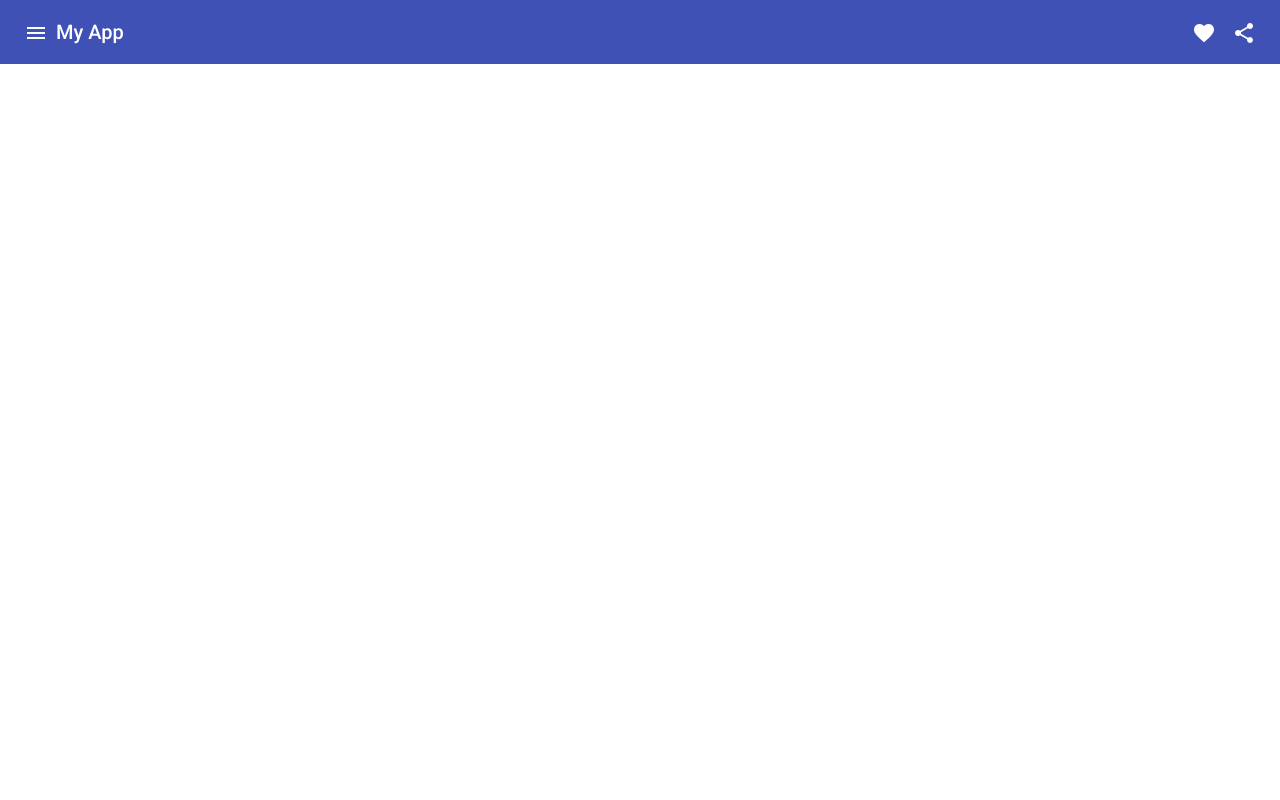
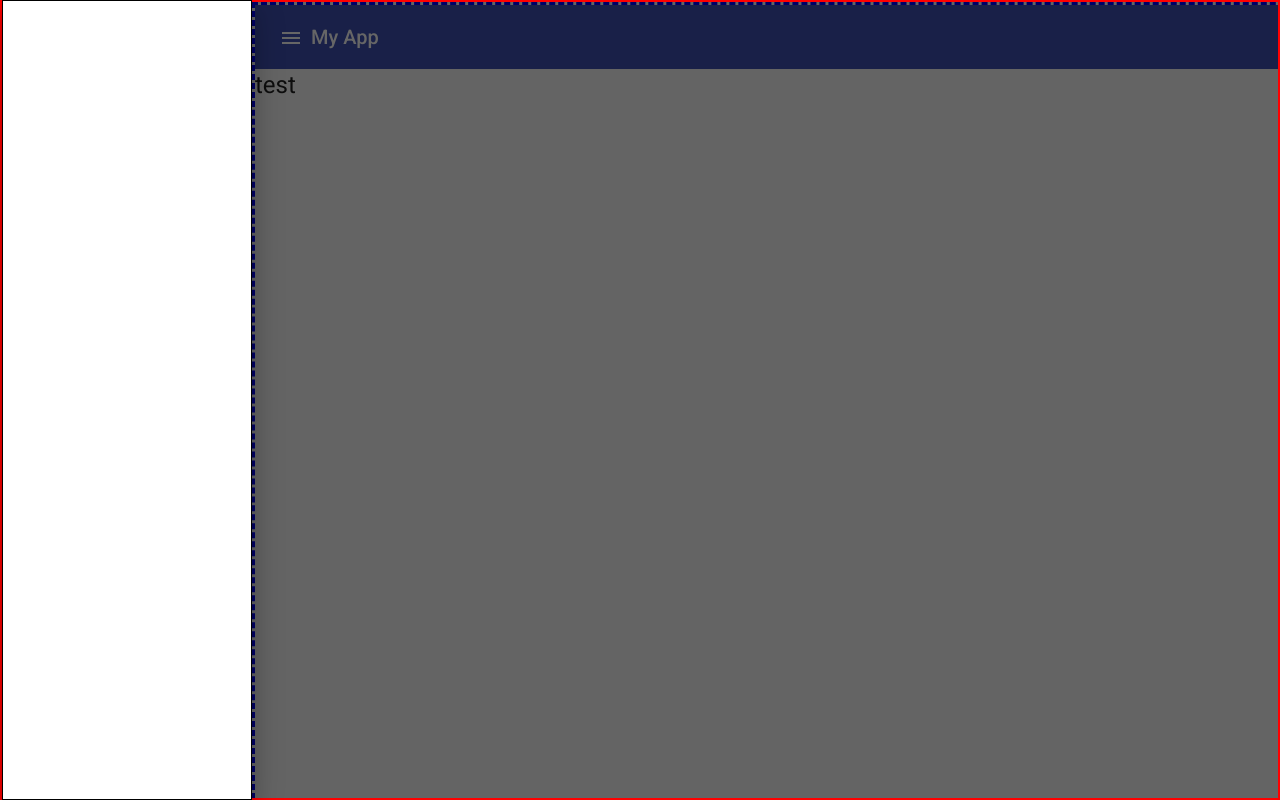
Before and after one commit to diegosmteixeira/Angular_Material, an Angular app in the folder Angular-Material/: page / in a window 1280 px wide. Built offline with nearby package versions, Linux system fonts and the light colour scheme.

Commit message:
Add Sidenav

```diff
--- a/Angular-Material/src/app/app.component.html
+++ b/Angular-Material/src/app/app.component.html
@@ -1,5 +1,18 @@
+<mat-sidenav-container>
+      <mat-sidenav
+      #sidenav
+      opened
+      [fixedInViewport]="true"
+      mode="push"
+      >
+    </mat-sidenav>
+
+  <mat-sidenav-content>
     <mat-toolbar color="primary">
-  <button mat-icon-button class="example-icon" aria-label="Example icon-button with menu icon">
+      <button
+      mat-icon-button class="example-icon"
+      (click)="sidenav.toggle()"
+      >
         <mat-icon>menu</mat-icon>
       </button>
       <span>My App</span>
@@ -11,5 +24,8 @@
         <mat-icon>share</mat-icon>
       </button>
     </mat-toolbar>
+    <h1>test</h1>
+  </mat-sidenav-content>
+</mat-sidenav-container>
 
 <router-outlet></router-outlet>
--- a/Angular-Material/src/app/app.component.scss
+++ b/Angular-Material/src/app/app.component.scss
@@ -1,3 +1,18 @@
 .example-spacer {
   flex: 1 1 auto;
 }
+
+mat-sidenav {
+  width: 250px;
+  border: 1px solid black;
+}
+
+mat-sidenav-content {
+  height: 100vh;
+  border: 3px dashed blue;
+}
+
+mat-sidenav-container {
+  height: 100vh;
+  border: 2px solid red;
+}
```
Also changed, not shown: Angular-Material/src/app/Material/Material.module.ts (+3 -7 lines). Lines whose indentation alone changed are shown as unchanged.
